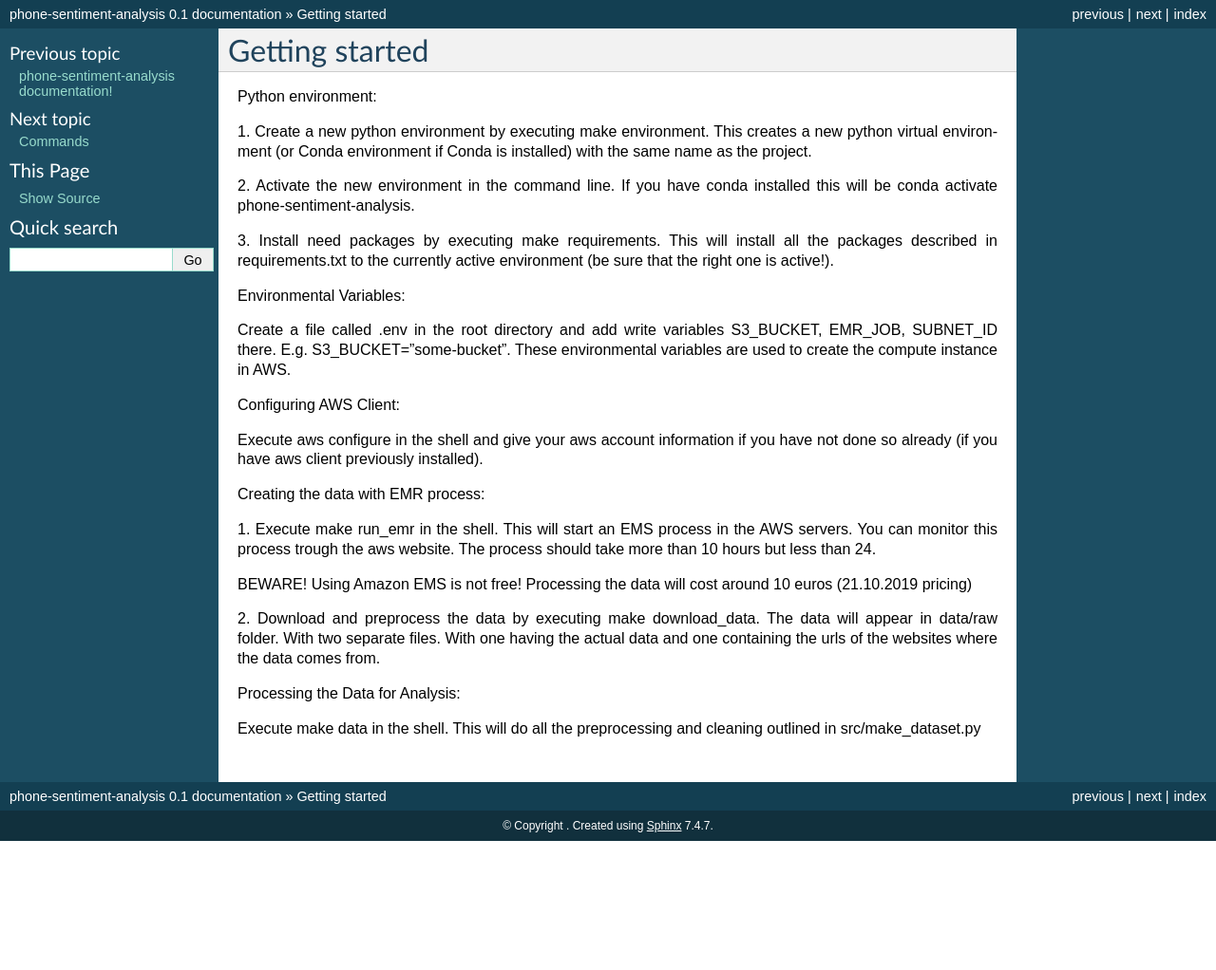
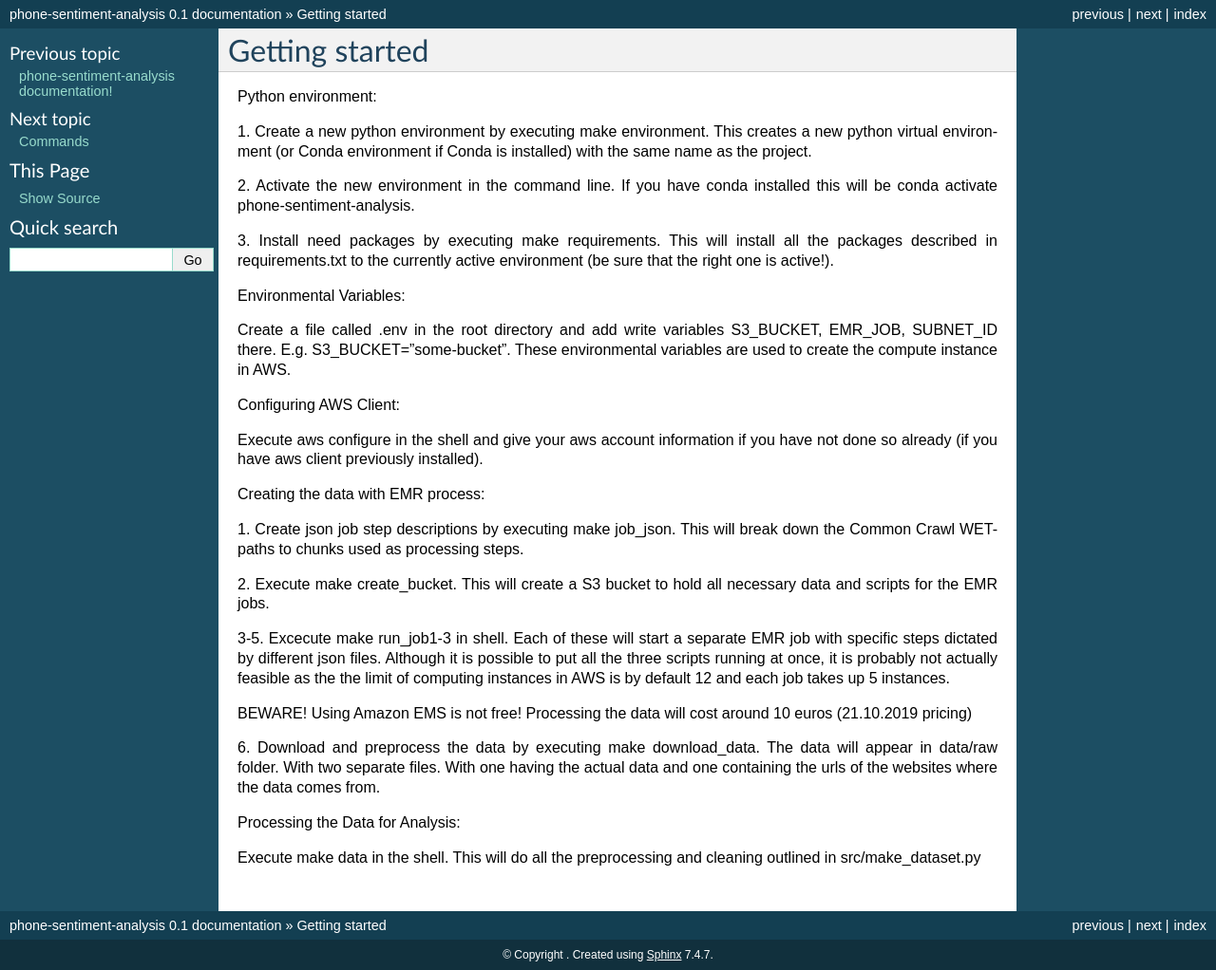
Before and after one commit to TuomoKareoja/phone-sentiment-analysis, a Sphinx documentation site: the page built from sphinx/getting-started.rst, in a window 1280 px wide. Shown: the whole page at 95% size. Built offline with Sphinx 7.4.7, drawn with Linux system fonts in a browser that asks for light colours; before the commit the page ends 900 px from its top, so only the background shows below that.

Commit message:
Added external data, more steps to getting started

```diff
--- a/sphinx/getting-started.rst
+++ b/sphinx/getting-started.rst
@@ -30,13 +30,20 @@ have not done so already (if you have aws client previously installed).
 
 Creating the data with EMR process:
 
-1. Execute make run_emr in the shell. This will start an EMS process in the AWS servers.
-You can monitor this process trough the aws website. The process should take more than 10
-hours but less than 24.
+1. Create json job step descriptions by executing make job_json. This will break down
+the Common Crawl WET-paths to chunks used as processing steps.
+
+2. Execute make create_bucket. This will create a S3 bucket to hold all necessary data
+and scripts for the EMR jobs.
+
+3-5. Excecute make run_job1-3 in shell. Each of these will start a separate EMR job with
+specific steps dictated by different json files. Although it is possible to put all the
+three scripts running at once, it is probably not actually feasible as the the limit of
+computing instances in AWS is by default 12 and each job takes up 5 instances.
 
 BEWARE! Using Amazon EMS is not free! Processing the data will cost around 10 euros (21.10.2019 pricing)
 
-2. Download and preprocess the data by executing make download_data. The data will appear
+6. Download and preprocess the data by executing make download_data. The data will appear
 in data/raw folder. With two separate files. With one having the actual data and one
 containing the urls of the websites where the data comes from.
 
```
Also changed, not shown: 4 other files.
